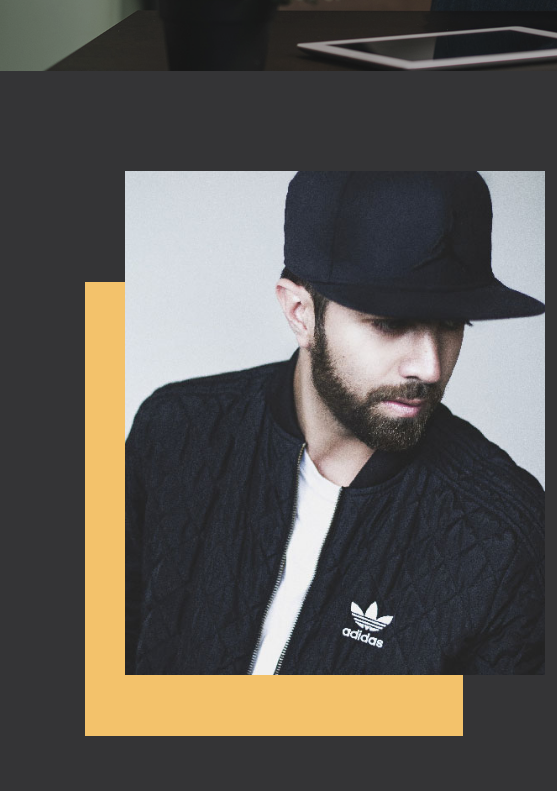
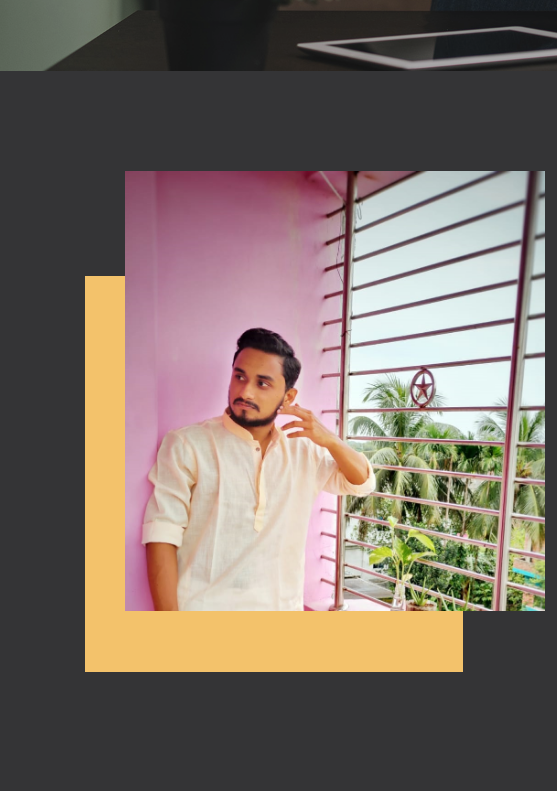
Before and after one commit to Turjo884/portfolio, a plain HTML site: page index.html in a window 1280 px wide. Shown: the part 729-1520 px from the top of the page, 0-557 px from the left. Drawn offline with nearby package versions, Linux system fonts and the light colour scheme; some packages are replaced by stand-ins of ours; a script that the page names is missing; a web font is replaced by a local one.

Commit message:
added a new picture

```diff
--- a/index.html
+++ b/index.html
@@ -140,7 +140,7 @@
             <div class="col-lg-6">
                 <div class="about-img">
                     <div class="box-img">
-                        <img src="../img/about.jpg" alt="About-me">
+                        <img src="../img/my-about.jpeg" alt="About-me">
                     </div>
                 </div>
             </div>
```
Also changed, not shown: img/my-about.jpeg (added).
